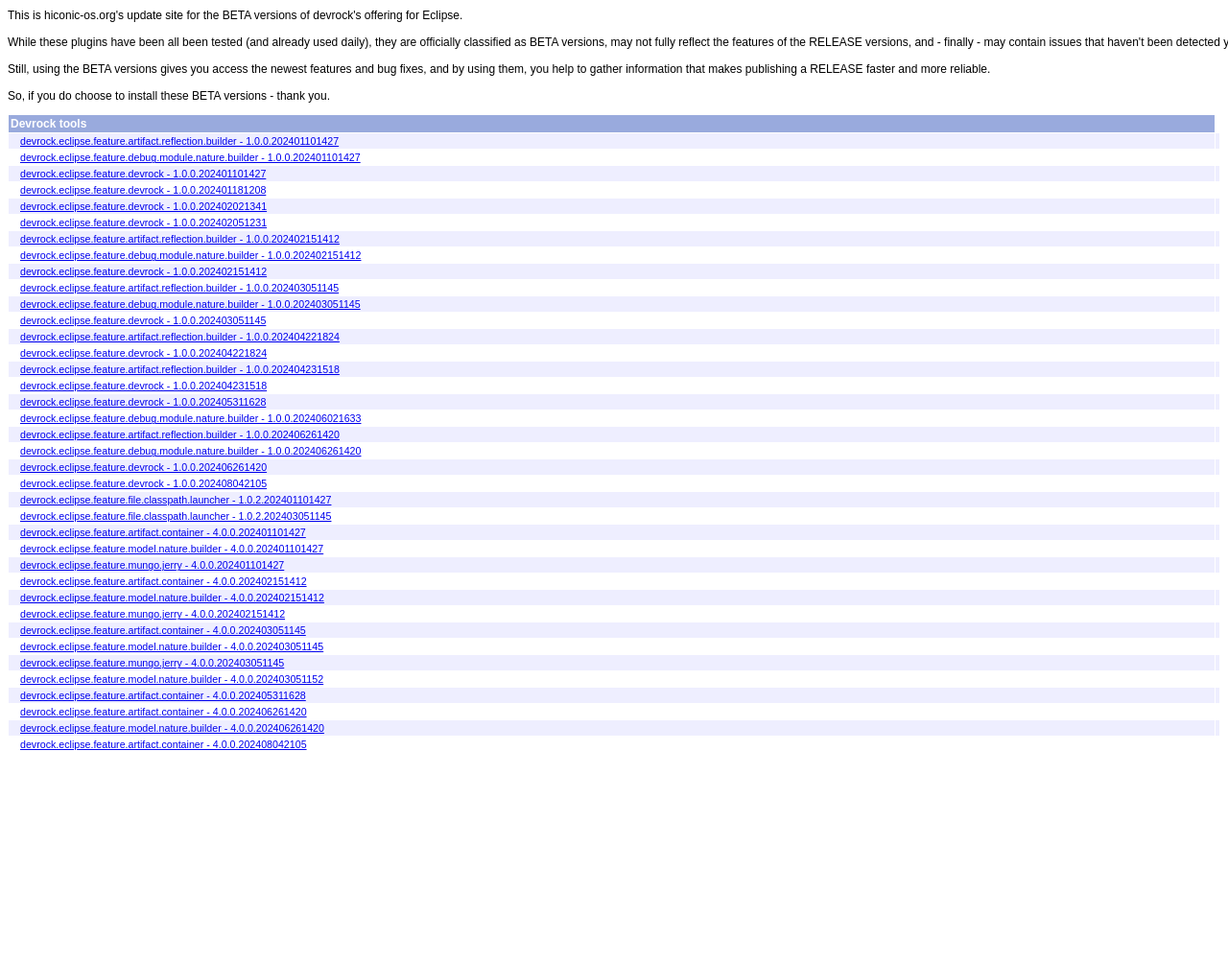
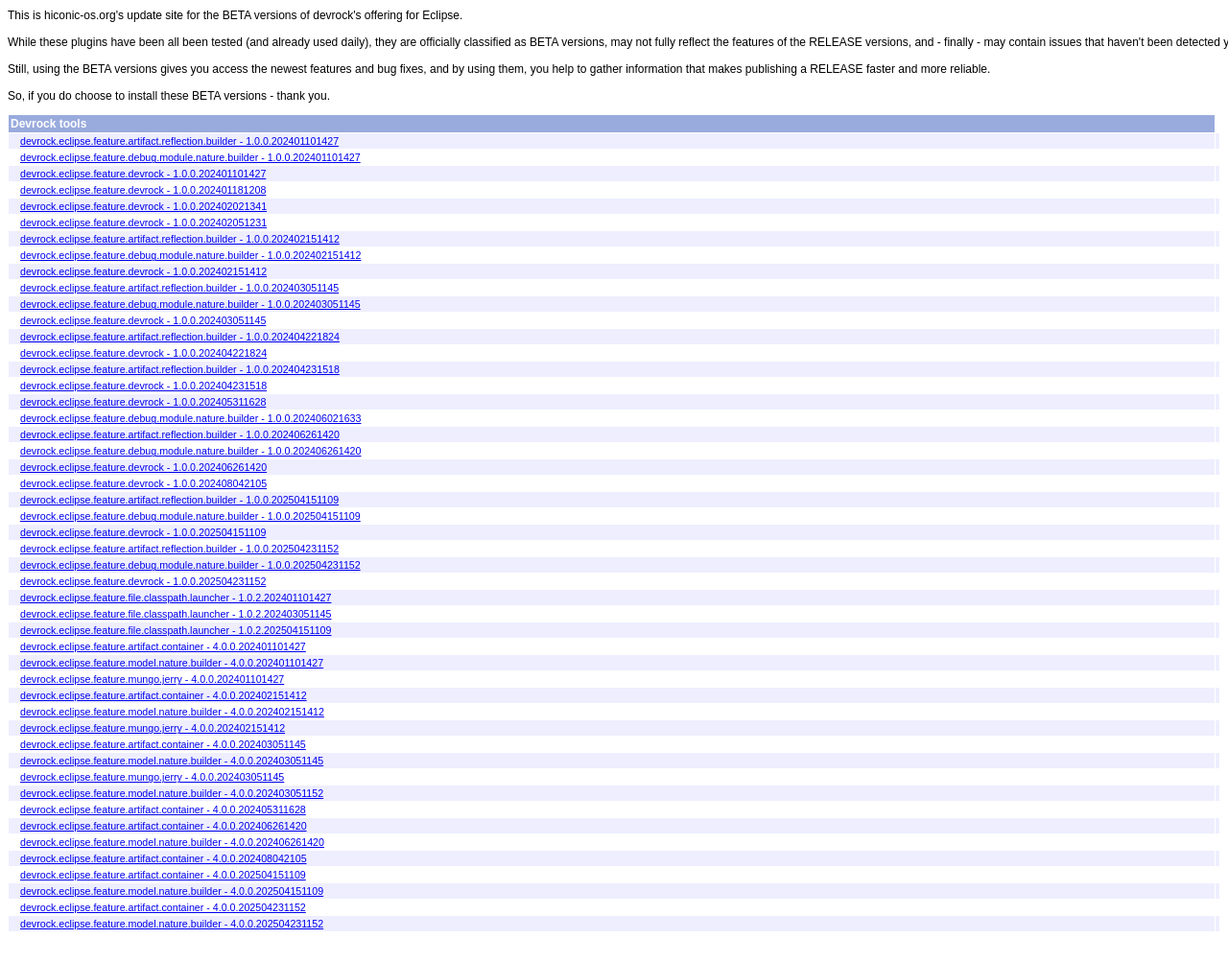
Before and after one commit to hiconic-os/com.braintribe.devrock.eclipse.sites, a plain HTML site: page devrock-beta-site/index.html in a window 1280 px wide. Shown: the part 83-1086 px from the top of the page at 96% size. Before the commit the page ends 899 px from the top, so only its background shows below. Drawn offline with Linux system fonts and the light colour scheme.

Commit message:
new beta release (mc-core, container support for class-gen, licence)

```diff
--- a/devrock-beta-site/index.html
+++ b/devrock-beta-site/index.html
@@ -175,6 +175,48 @@ So, if you do choose to install these BETA versions - thank you.&#xD;
          </tr>
          <tr class="dark-row">
             <td class="log-text" id="indent">
+               <a href="features/devrock.eclipse.feature.artifact.reflection.builder_1.0.0.202504151109.jar">devrock.eclipse.feature.artifact.reflection.builder - 1.0.0.202504151109</a>
+               <br/>
+            </td>
+            <td/>
+         </tr>
+         <tr class="light-row">
+            <td class="log-text" id="indent">
+               <a href="features/devrock.eclipse.feature.debug.module.nature.builder_1.0.0.202504151109.jar">devrock.eclipse.feature.debug.module.nature.builder - 1.0.0.202504151109</a>
+               <br/>
+            </td>
+            <td/>
+         </tr>
+         <tr class="dark-row">
+            <td class="log-text" id="indent">
+               <a href="features/devrock.eclipse.feature.devrock_1.0.0.202504151109.jar">devrock.eclipse.feature.devrock - 1.0.0.202504151109</a>
+               <br/>
+            </td>
+            <td/>
+         </tr>
+         <tr class="light-row">
+            <td class="log-text" id="indent">
+               <a href="features/devrock.eclipse.feature.artifact.reflection.builder_1.0.0.202504231152.jar">devrock.eclipse.feature.artifact.reflection.builder - 1.0.0.202504231152</a>
+               <br/>
+            </td>
+            <td/>
+         </tr>
+         <tr class="dark-row">
+            <td class="log-text" id="indent">
+               <a href="features/devrock.eclipse.feature.debug.module.nature.builder_1.0.0.202504231152.jar">devrock.eclipse.feature.debug.module.nature.builder - 1.0.0.202504231152</a>
+               <br/>
+            </td>
+            <td/>
+         </tr>
+         <tr class="light-row">
+            <td class="log-text" id="indent">
+               <a href="features/devrock.eclipse.feature.devrock_1.0.0.202504231152.jar">devrock.eclipse.feature.devrock - 1.0.0.202504231152</a>
+               <br/>
+            </td>
+            <td/>
+         </tr>
+         <tr class="dark-row">
+            <td class="log-text" id="indent">
                <a href="features/devrock.eclipse.feature.file.classpath.launcher_1.0.2.202401101427.jar">devrock.eclipse.feature.file.classpath.launcher - 1.0.2.202401101427</a>
                <br/>
             </td>
@@ -189,98 +231,133 @@ So, if you do choose to install these BETA versions - thank you.&#xD;
          </tr>
          <tr class="dark-row">
             <td class="log-text" id="indent">
-               <a href="features/devrock.eclipse.feature.artifact.container_4.0.0.202401101427.jar">devrock.eclipse.feature.artifact.container - 4.0.0.202401101427</a>
+               <a href="features/devrock.eclipse.feature.file.classpath.launcher_1.0.2.202504151109.jar">devrock.eclipse.feature.file.classpath.launcher - 1.0.2.202504151109</a>
                <br/>
             </td>
             <td/>
          </tr>
          <tr class="light-row">
             <td class="log-text" id="indent">
-               <a href="features/devrock.eclipse.feature.model.nature.builder_4.0.0.202401101427.jar">devrock.eclipse.feature.model.nature.builder - 4.0.0.202401101427</a>
+               <a href="features/devrock.eclipse.feature.artifact.container_4.0.0.202401101427.jar">devrock.eclipse.feature.artifact.container - 4.0.0.202401101427</a>
                <br/>
             </td>
             <td/>
          </tr>
          <tr class="dark-row">
             <td class="log-text" id="indent">
-               <a href="features/devrock.eclipse.feature.mungo.jerry_4.0.0.202401101427.jar">devrock.eclipse.feature.mungo.jerry - 4.0.0.202401101427</a>
+               <a href="features/devrock.eclipse.feature.model.nature.builder_4.0.0.202401101427.jar">devrock.eclipse.feature.model.nature.builder - 4.0.0.202401101427</a>
                <br/>
             </td>
             <td/>
          </tr>
          <tr class="light-row">
             <td class="log-text" id="indent">
-               <a href="features/devrock.eclipse.feature.artifact.container_4.0.0.202402151412.jar">devrock.eclipse.feature.artifact.container - 4.0.0.202402151412</a>
+               <a href="features/devrock.eclipse.feature.mungo.jerry_4.0.0.202401101427.jar">devrock.eclipse.feature.mungo.jerry - 4.0.0.202401101427</a>
                <br/>
             </td>
             <td/>
          </tr>
          <tr class="dark-row">
             <td class="log-text" id="indent">
-               <a href="features/devrock.eclipse.feature.model.nature.builder_4.0.0.202402151412.jar">devrock.eclipse.feature.model.nature.builder - 4.0.0.202402151412</a>
+               <a href="features/devrock.eclipse.feature.artifact.container_4.0.0.202402151412.jar">devrock.eclipse.feature.artifact.container - 4.0.0.202402151412</a>
                <br/>
             </td>
             <td/>
          </tr>
          <tr class="light-row">
             <td class="log-text" id="indent">
-               <a href="features/devrock.eclipse.feature.mungo.jerry_4.0.0.202402151412.jar">devrock.eclipse.feature.mungo.jerry - 4.0.0.202402151412</a>
+               <a href="features/devrock.eclipse.feature.model.nature.builder_4.0.0.202402151412.jar">devrock.eclipse.feature.model.nature.builder - 4.0.0.202402151412</a>
                <br/>
             </td>
             <td/>
          </tr>
          <tr class="dark-row">
             <td class="log-text" id="indent">
-               <a href="features/devrock.eclipse.feature.artifact.container_4.0.0.202403051145.jar">devrock.eclipse.feature.artifact.container - 4.0.0.202403051145</a>
+               <a href="features/devrock.eclipse.feature.mungo.jerry_4.0.0.202402151412.jar">devrock.eclipse.feature.mungo.jerry - 4.0.0.202402151412</a>
                <br/>
             </td>
             <td/>
          </tr>
          <tr class="light-row">
             <td class="log-text" id="indent">
-               <a href="features/devrock.eclipse.feature.model.nature.builder_4.0.0.202403051145.jar">devrock.eclipse.feature.model.nature.builder - 4.0.0.202403051145</a>
+               <a href="features/devrock.eclipse.feature.artifact.container_4.0.0.202403051145.jar">devrock.eclipse.feature.artifact.container - 4.0.0.202403051145</a>
                <br/>
             </td>
             <td/>
          </tr>
          <tr class="dark-row">
             <td class="log-text" id="indent">
-               <a href="features/devrock.eclipse.feature.mungo.jerry_4.0.0.202403051145.jar">devrock.eclipse.feature.mungo.jerry - 4.0.0.202403051145</a>
+               <a href="features/devrock.eclipse.feature.model.nature.builder_4.0.0.202403051145.jar">devrock.eclipse.feature.model.nature.builder - 4.0.0.202403051145</a>
                <br/>
             </td>
             <td/>
          </tr>
          <tr class="light-row">
             <td class="log-text" id="indent">
-               <a href="features/devrock.eclipse.feature.model.nature.builder_4.0.0.202403051152.jar">devrock.eclipse.feature.model.nature.builder - 4.0.0.202403051152</a>
+               <a href="features/devrock.eclipse.feature.mungo.jerry_4.0.0.202403051145.jar">devrock.eclipse.feature.mungo.jerry - 4.0.0.202403051145</a>
                <br/>
             </td>
             <td/>
          </tr>
          <tr class="dark-row">
             <td class="log-text" id="indent">
-               <a href="features/devrock.eclipse.feature.artifact.container_4.0.0.202405311628.jar">devrock.eclipse.feature.artifact.container - 4.0.0.202405311628</a>
+               <a href="features/devrock.eclipse.feature.model.nature.builder_4.0.0.202403051152.jar">devrock.eclipse.feature.model.nature.builder - 4.0.0.202403051152</a>
                <br/>
             </td>
             <td/>
          </tr>
          <tr class="light-row">
             <td class="log-text" id="indent">
-               <a href="features/devrock.eclipse.feature.artifact.container_4.0.0.202406261420.jar">devrock.eclipse.feature.artifact.container - 4.0.0.202406261420</a>
+               <a href="features/devrock.eclipse.feature.artifact.container_4.0.0.202405311628.jar">devrock.eclipse.feature.artifact.container - 4.0.0.202405311628</a>
                <br/>
             </td>
             <td/>
          </tr>
          <tr class="dark-row">
             <td class="log-text" id="indent">
-               <a href="features/devrock.eclipse.feature.model.nature.builder_4.0.0.202406261420.jar">devrock.eclipse.feature.model.nature.builder - 4.0.0.202406261420</a>
+               <a href="features/devrock.eclipse.feature.artifact.container_4.0.0.202406261420.jar">devrock.eclipse.feature.artifact.container - 4.0.0.202406261420</a>
                <br/>
             </td>
             <td/>
          </tr>
          <tr class="light-row">
             <td class="log-text" id="indent">
+               <a href="features/devrock.eclipse.feature.model.nature.builder_4.0.0.202406261420.jar">devrock.eclipse.feature.model.nature.builder - 4.0.0.202406261420</a>
+               <br/>
+            </td>
+            <td/>
+         </tr>
+         <tr class="dark-row">
+            <td class="log-text" id="indent">
                <a href="features/devrock.eclipse.feature.artifact.container_4.0.0.202408042105.jar">devrock.eclipse.feature.artifact.container - 4.0.0.202408042105</a>
+               <br/>
+            </td>
+            <td/>
+         </tr>
+         <tr class="light-row">
+            <td class="log-text" id="indent">
+               <a href="features/devrock.eclipse.feature.artifact.container_4.0.0.202504151109.jar">devrock.eclipse.feature.artifact.container - 4.0.0.202504151109</a>
+               <br/>
+            </td>
+            <td/>
+         </tr>
+         <tr class="dark-row">
+            <td class="log-text" id="indent">
+               <a href="features/devrock.eclipse.feature.model.nature.builder_4.0.0.202504151109.jar">devrock.eclipse.feature.model.nature.builder - 4.0.0.202504151109</a>
+               <br/>
+            </td>
+            <td/>
+         </tr>
+         <tr class="light-row">
+            <td class="log-text" id="indent">
+               <a href="features/devrock.eclipse.feature.artifact.container_4.0.0.202504231152.jar">devrock.eclipse.feature.artifact.container - 4.0.0.202504231152</a>
+               <br/>
+            </td>
+            <td/>
+         </tr>
+         <tr class="dark-row">
+            <td class="log-text" id="indent">
+               <a href="features/devrock.eclipse.feature.model.nature.builder_4.0.0.202504231152.jar">devrock.eclipse.feature.model.nature.builder - 4.0.0.202504231152</a>
                <br/>
             </td>
             <td/>
```
Also changed, not shown: devrock-beta-site/site.xml (+33 -0 lines), 2 other files.
